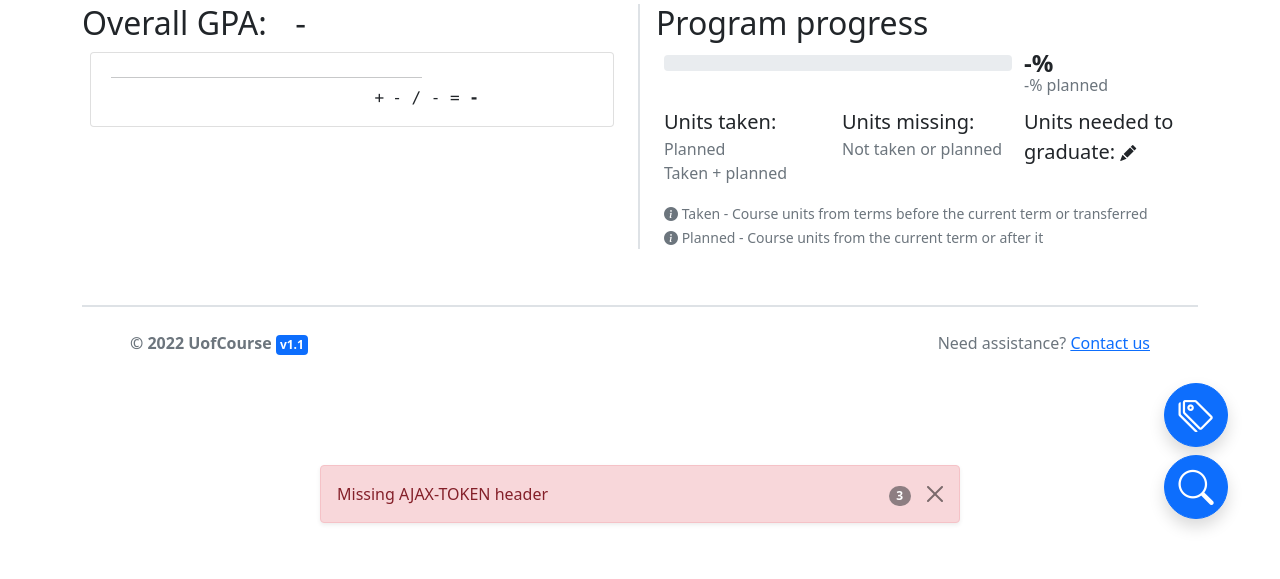
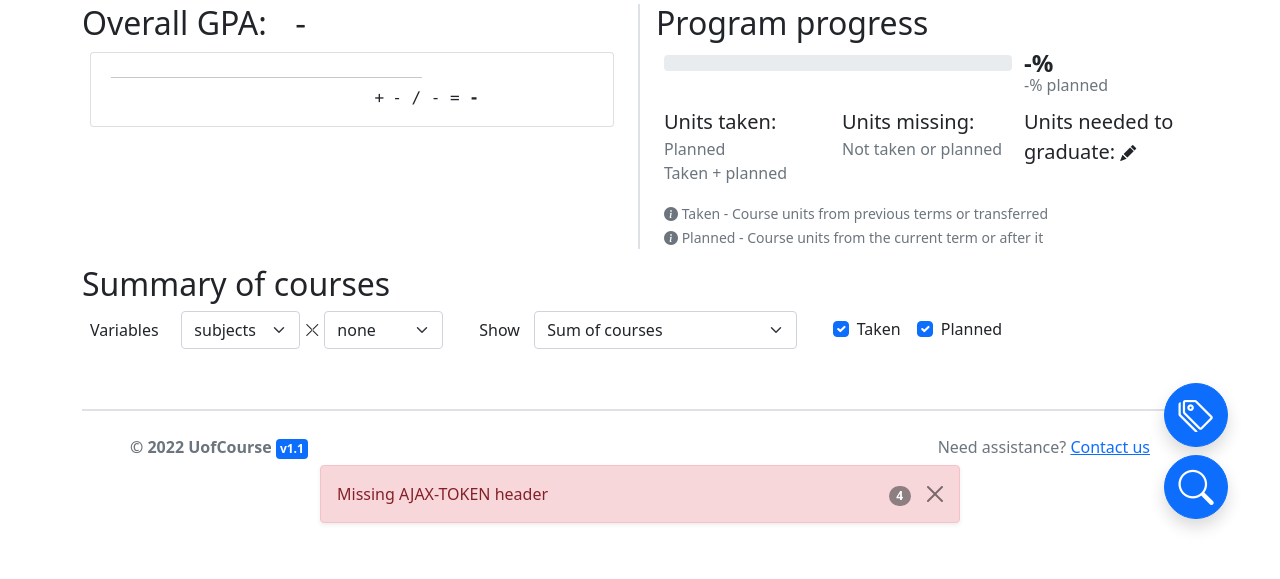
Before and after one commit to shadow-maker/uofcourse, a Flask app: page /planner in a window 1280 px wide. Shown: the part 221-800 px from the top of the page. Run offline with Flask 2, Linux system fonts and the light colour scheme; a user stored in the database is signed in; tables that the repository leaves empty hold one stand-in row (values such as "Sample post"); some libraries are stand-ins or nearby versions.

Commit message:
Added summary of courses and fixes to the program progress api

```diff
--- a/app/models/collection.py
+++ b/app/models/collection.py
@@ -46,6 +46,12 @@ class Collection(db.Model):
 	def gpa(self):
 		return self.getGPA()
 
+	def isTaken(self):
+		return self.transfer or self.term.isPrev()
+
+	def isPlanned(self):
+		return not self.isTaken()
+
 	def delete(self):
 		for i in self.collectionCourses:
 			db.session.delete(i)
--- a/app/models/course.py
+++ b/app/models/course.py
@@ -86,10 +86,7 @@ class Course(db.Model):
 
 	@property
 	def calendar_terms(self):
-		terms = []
-		for cal in self.calendars:
-			terms += cal.terms
-		return terms
+		return [term for cal in self.calendars for term in cal.terms]
 
 	def getTags(self, userId):
 		return [tag for tag in self.tags if tag.user_id == userId]
--- a/app/models/user.py
+++ b/app/models/user.py
@@ -64,15 +64,16 @@ class User(db.Model, UserMixin):
 		self.read_announcements = models.Announcement.query.all()
 
 	@property
+	def courses(self):
+		return [cc for col in self.collections for cc in col.collectionCourses]
+
+	@property
 	def coursesTaken(self):
-		return sum(
-			len(collection.collectionCourses) for collection in self.collections
-			if collection.transfer or collection.term.isPrev()
-		)
+		return [cc for cc in self.courses if cc.collection.isTaken()]
 
 	@property
 	def coursesPlanned(self):
-		return sum(len(collection.collectionCourses) for collection in self.collections)
+		return [cc for cc in self.courses if cc.collection.isPlanned()]
 
 	@property
 	def unitsNeeded(self):
@@ -80,19 +81,11 @@ class User(db.Model, UserMixin):
 
 	@property
 	def unitsTaken(self):
-		for collection in self.collections:
-			print(collection, collection.transfer or collection.term.isPrev(), collection.units_total)
-		return sum(
-			collection.units_total for collection in self.collections
-			if collection.transfer or collection.term.isPrev()
-		)
+		return sum(col.units_total for col in self.collections if col.isTaken())
 
 	@property
 	def unitsPlanned(self):
-		return sum(
-			collection.units_total for collection in self.collections
-			if not(collection.transfer or collection.term.isPrev())
-		)
+		return sum(col.units_total for col in self.collections if col.isPlanned())
 
 	def log(self, event, ip=None):
 		log = models.UserLog(self.id, event, ip)
--- a/app/routes/api/utils.py
+++ b/app/routes/api/utils.py
@@ -69,7 +69,9 @@ def getAll(table, filters=(), serializer=None):
 	results = query.paginate(per_page=limit, page=page)
 
 	return {
-		"results": [serializer(i) for i in results.items], # pass every result item through serializer
+		"results": [
+			serializer(i) for i in results.items # pass every result item through serializer
+		],
 		"page": results.page,
 		"pages": results.pages,
 		"total": results.total
--- a/app/routes/views/user.py
+++ b/app/routes/views/user.py
@@ -56,5 +56,7 @@ def planner():
 		grades = {grade.id : dict(grade) for grade in Grade.query.all()},
 		seasons = list(Season),
 		years = sorted(set([t[0] for t in Term.query.with_entities(Term.year)]), reverse=True),
+		summaryXYOptions = ["subjects", "faculties", "levels", "grades", "terms"],
+		summaryShowOptions = ["courses", "units"],
 		selCollectionCourse = request.args.get("id"),
 	)
--- a/app/static/scripts/planner.js
+++ b/app/static/scripts/planner.js
@@ -115,6 +115,13 @@ function getCourse(id, callback) {
 
 function getProgress(callback) {
 	ajax("GET", "me/progress", {}, callback)
+}
+
+function getSummary(x, y, show, taken, planned, callback) {
+	ajax("GET", "me/summary",
+		{x: x, y: y, show: show, taken: taken, planned: planned},
+		callback
+	)
 }
 
 // POST
@@ -556,6 +563,63 @@ function updateProgress() {
 	})
 }
 
+function updateSummary() {
+	let x = $("#summarySelectX").val()
+	let y = $("#summarySelectY").val()
+	y = y == "none" ? null : y
+
+	let show = $("#summarySelectShow").val()
+	let taken = $("#summarySelectTaken").is(":checked")
+	let planned = $("#summarySelectPlanned").is(":checked")
+
+	function getKey(option, key) {
+		if (option == "terms") {
+			if (key == "none") {
+				key = "transferred"
+			} else {
+				let collection = collections.find(c => c.term_id == key)
+				key = collection ? collection.term_name : key
+			}
+		}
+		return key[0].toUpperCase() + key.substring(1)
+	}
+
+	getSummary(x, y, show, taken, planned, (data) => {
+		$("#summary thead tr").empty()
+		$("#summary tbody").empty()
+		if (y)
+			$("#summary thead tr").append($("<td>").attr("scope", "col"))
+
+		for (let xKey of data.x_keys)
+			$("#summary thead tr").append(
+				$("<td>").attr("scope", "col").text(getKey(x, xKey))
+			)
+
+		if (y) {
+			for (let yKey of data.y_keys) {
+				let row = $("<tr>")
+				row.append(
+					$("<td>").attr("scope", "row").text(getKey(y, yKey)).addClass("table-light")
+				)
+				for (let xKey of data.x_keys)
+					row.append($("<td>").text(data.results[xKey][yKey]))
+				$("#summary tbody").append(row)
+			}
+		} else {
+			let row = $("<tr>")
+			for (let xKey in data.results)
+				row.append($("<td>").text(data.results[xKey]))
+			$("#summary tbody").append(row)
+		}
+
+		for (let i of $("#summarySelectX").find("option"))
+			$(i).prop("disabled", $(i).val() == y)
+
+		for (let i of $("#summarySelectY").find("option"))
+			$(i).prop("disabled", $(i).val() == x)
+	})
+}
+
 //
 // EVENTS
 //
@@ -584,10 +648,18 @@ $("#modalEditUnits").on("shown.bs.modal", () => {
 })
 
 // On grade changed in form
-$("#formEditCollectionCourse #selectGrade").change(function () {
+$("#formEditCollectionCourse #selectGrade").on("change", function () {
 	$("#formEditCollectionCourse #selectPassed").prop("checked",
 		grades[$(this).val()] ? grades[$(this).val()].passed : false
 	)
+})
+
+// On summary options changed
+$("#summary select").on("change", function () {
+	updateSummary()
+})
+$("#summary input").on("change", function () {
+	updateSummary()
 })
 
 // On key up inside subject selection
@@ -665,6 +737,7 @@ $("#formAddCollectionCourse").on("submit", (event) => {
 			alert("success", "Course added!")
 			getUpdateCollection(form.find("#selectCollection").val())
 			updateProgress()
+			updateSummary()
 		}
 	)
 })
@@ -689,6 +762,7 @@ $("#formEditCollectionCourse").on("submit", (event) => {
 				if (form.find("#selectCollectionOld").val() != form.find("#selectCollection").val())
 					getUpdateCollection(form.find("#selectCollectionOld").val())
 				updateProgress()
+				updateSummary()
 			}
 		)
 	} else if (method == "DELETE") {
@@ -696,6 +770,7 @@ $("#formEditCollectionCourse").on("submit", (event) => {
 			alert("success", "Course removed!")
 			getUpdateCollection(form.find("#selectCollectionOld").val())
 			updateProgress()
+			updateSummary()
 		})
 	}
 })
@@ -719,4 +794,5 @@ $("#formEditUnits").on("submit", (event) => {
 $(document).ready(() => {
 	updateCollections()
 	updateProgress()
+	updateSummary()
 })
--- a/app/templates/planner.html
+++ b/app/templates/planner.html
@@ -220,8 +220,8 @@
 	</div>
 </div>
 
-<div class="container-fluid mb-4 px-0">
-	<div class="row">
+<!--Other info-->
+<div class="row mb-2">
 	<!--Overall GPA-->
 	<div id="overallGPA" class="col-12 col-lg-7 col-xl-6 mb-2 pe-lg-4">
 		<div class="h2">
@@ -328,7 +328,7 @@
 			<div class="text-muted">
 				<small>
 					<i class="bi-info-circle-fill"></i>
-						Taken - Course units from terms before the current term or transferred
+					Taken - Course units from previous terms or transferred
 				</small>
 			</div>
 			<div class="text-muted">
@@ -339,6 +339,69 @@
 			</div>
 		</div>
 	</div>
+</div>
+
+<!--Summary-->
+<div id="summary">
+	<div class="h2">Summary of courses</div>
+	<div class="row ps-2 mb-2">
+		<!--Vars-->
+		<div class="col-md-6 col-lg-5 col-xl-4 row pe-0 pb-1">
+			<div class="col-3 col-sm-2 col-md-3 d-flex align-items-center">
+				<div class="h6 pe-2 m-0">Variables</div>
+			</div>
+			<div class="col d-flex align-items-center pe-0">
+				<select id="summarySelectX" class="form-select">
+					{% for option in summaryXYOptions %}
+					<option value="{{option}}">{{option}}</option>
+					{% endfor %}
+				</select>
+				<i class="bi-x-lg px-1"></i>
+				<select id="summarySelectY" class="form-select">
+					<option selected value="none">none</option>
+					{% for option in summaryXYOptions %}
+					<option value="{{option}}">{{option}}</option>
+					{% endfor %}
+				</select>
+			</div>
+		</div>
+
+		<!--Show-->
+		<div class="col-md-6 col-lg-4 col-xl-4 row ps-md-3 ps-lg-5 pe-0 pb-1">
+			<div class="col-3 col-sm-2 col-md-2 d-flex align-items-center">
+				<div class="h6 pe-2 m-0">Show</div>
+			</div>
+			<div class="col d-flex align-items-center pe-0">
+				<select id="summarySelectShow" class="flex-shrink-1 form-select">
+					{% for option in summaryShowOptions %}
+					<option value="{{option}}">Sum of {{option}}</option>
+					{% endfor %}
+				</select>
+			</div>
+		</div>
+
+		<!--Taken/Planned-->
+		<div class="col-md-6 col-lg-3 col-xl-4 row ps-md-3 ps-lg-5 pb-1">
+			<div class="col-3 col-sm-2 col-md-3 d-lg-none"></div>
+			<div class="col d-flex align-items-center pe-0">
+				<div class="form-check form-check-inline">
+					<label class="form-check-label" for="summarySelectTaken">Taken</label>
+					<input class="form-check-input" type="checkbox" id="summarySelectTaken" checked>
+				</div>
+				<div class="form-check form-check-inline">
+					<label class="form-check-label" for="summarySelectPlanned">Planned</label>
+					<input class="form-check-input" type="checkbox" id="summarySelectPlanned" checked>
+				</div>
+			</div>
+		</div>
+	</div>
+	<div class="table-responsive ps-2">
+		<table class="table table-bordered table-hover m-0">
+			<thead>
+				<tr class="table-light"></tr>
+			</thead>
+			<tbody></tbody>
+		</table>
 	</div>
 </div>
 
@@ -584,10 +647,10 @@
 					</div>
 				</div>
 				<div class="modal-footer d-flex justify-content-between px-5">
-					<button type="submit" method="DELETE" class="btn btn-danger" data-bs-dismiss="modal">
+					<button type="submit" method="DELETE" class="btn btn-danger m-0" data-bs-dismiss="modal">
 						Remove
 					</button>
-					<button type="submit" method="PUT" class="btn btn-primary" data-bs-dismiss="modal">
+					<button type="submit" method="PUT" class="btn btn-primary m-0" data-bs-dismiss="modal">
 						Save changes
 					</button>
 				</div>
```
Also changed, not shown: app/routes/api/me/main.py (+92 -2 lines). Lines whose indentation alone changed are shown as unchanged.
